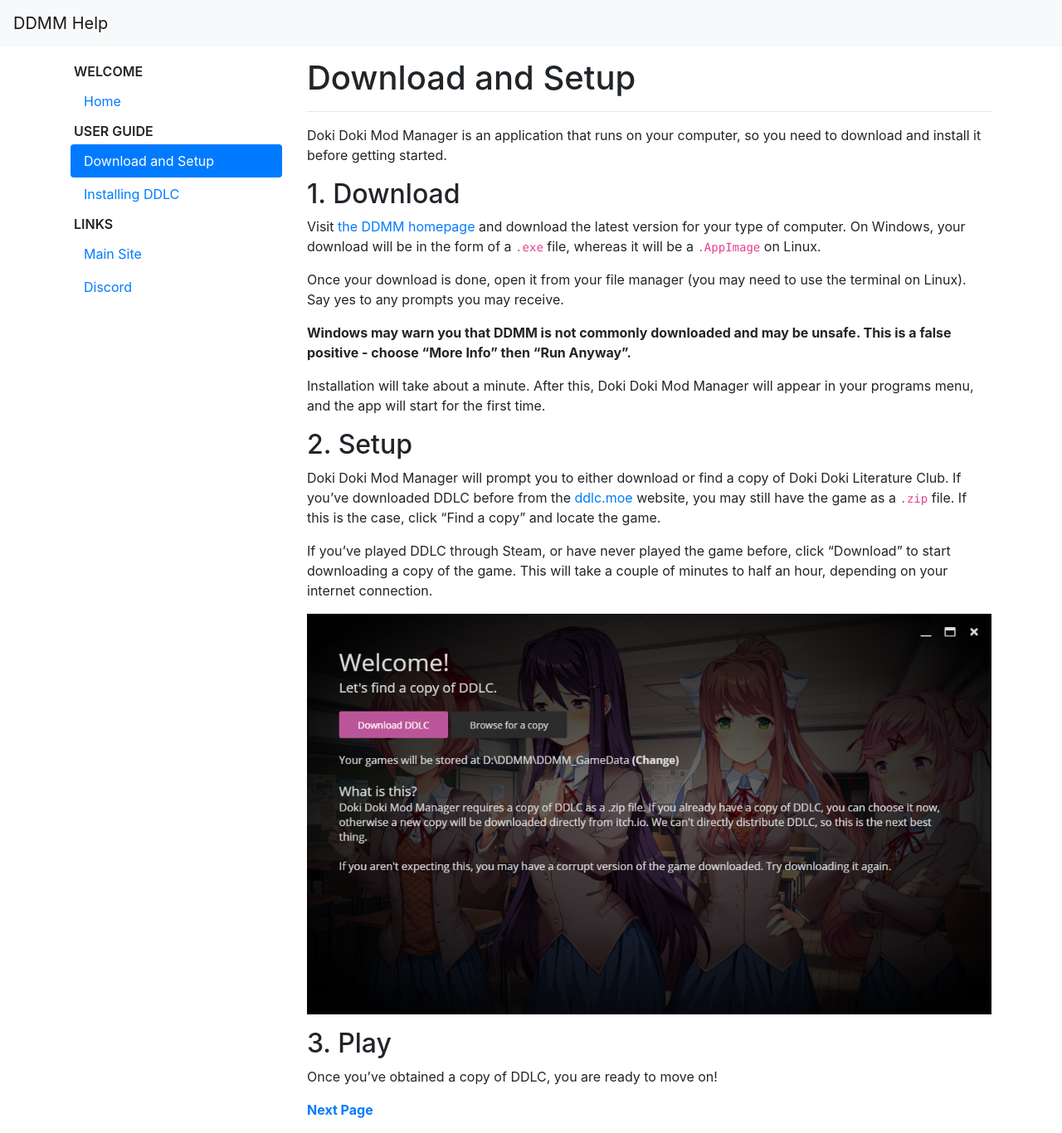
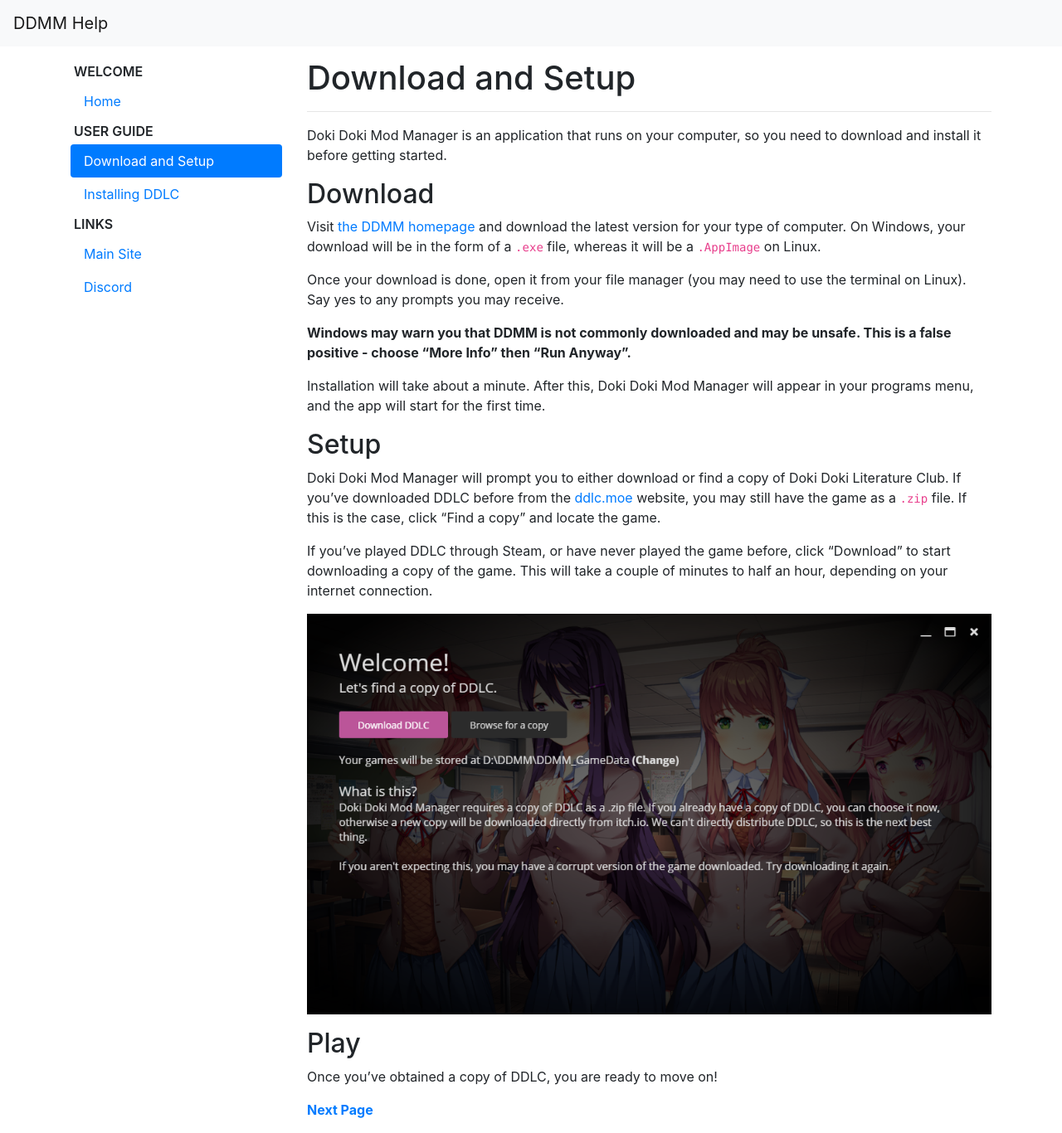
Before and after one commit to DokiDokiModManager/Help, a Jekyll site: the page built from user-guide/setup.md, in a window 1280 px wide and 1366 px high. Shown: the whole window at 83% size. Built offline with Jekyll 4.4.1, drawn with Linux system fonts in a browser that asks for light colours; nearby versions of some CDN libraries; our own code applies the rules of GitHub Pages for plain Markdown files.

Commit message:
Fixed issues

```diff
--- a/user-guide/setup.md
+++ b/user-guide/setup.md
@@ -4,7 +4,7 @@ title: Download and Setup
 
 Doki Doki Mod Manager is an application that runs on your computer, so you need to download and install it before getting started.
 
-## 1. Download
+## Download
 
 Visit [the DDMM homepage](https://doki.space) and download the latest version for your type of computer. On Windows, your download will be in the form of a `.exe` file, whereas it will be a `.AppImage` on Linux.
 
@@ -14,7 +14,7 @@ Once your download is done, open it from your file manager (you may need to use
 
 Installation will take about a minute. After this, Doki Doki Mod Manager will appear in your programs menu, and the app will start for the first time.
 
-## 2. Setup
+## Setup
 
 Doki Doki Mod Manager will prompt you to either download or find a copy of Doki Doki Literature Club. If you've downloaded DDLC before from the [ddlc.moe](https://ddlc.moe) website, you may still have the game as a `.zip` file. If this is the case, click "Find a copy" and locate the game.
 
@@ -22,7 +22,7 @@ If you've played DDLC through Steam, or have never played the game before, click
 
 ![](../images/first_time_setup.png)
 
-## 3. Play
+## Play
 
 Once you've obtained a copy of DDLC, you are ready to move on!
 
```
Also changed, not shown: user-guide/install-ddlc.md (+1 -1 lines).
